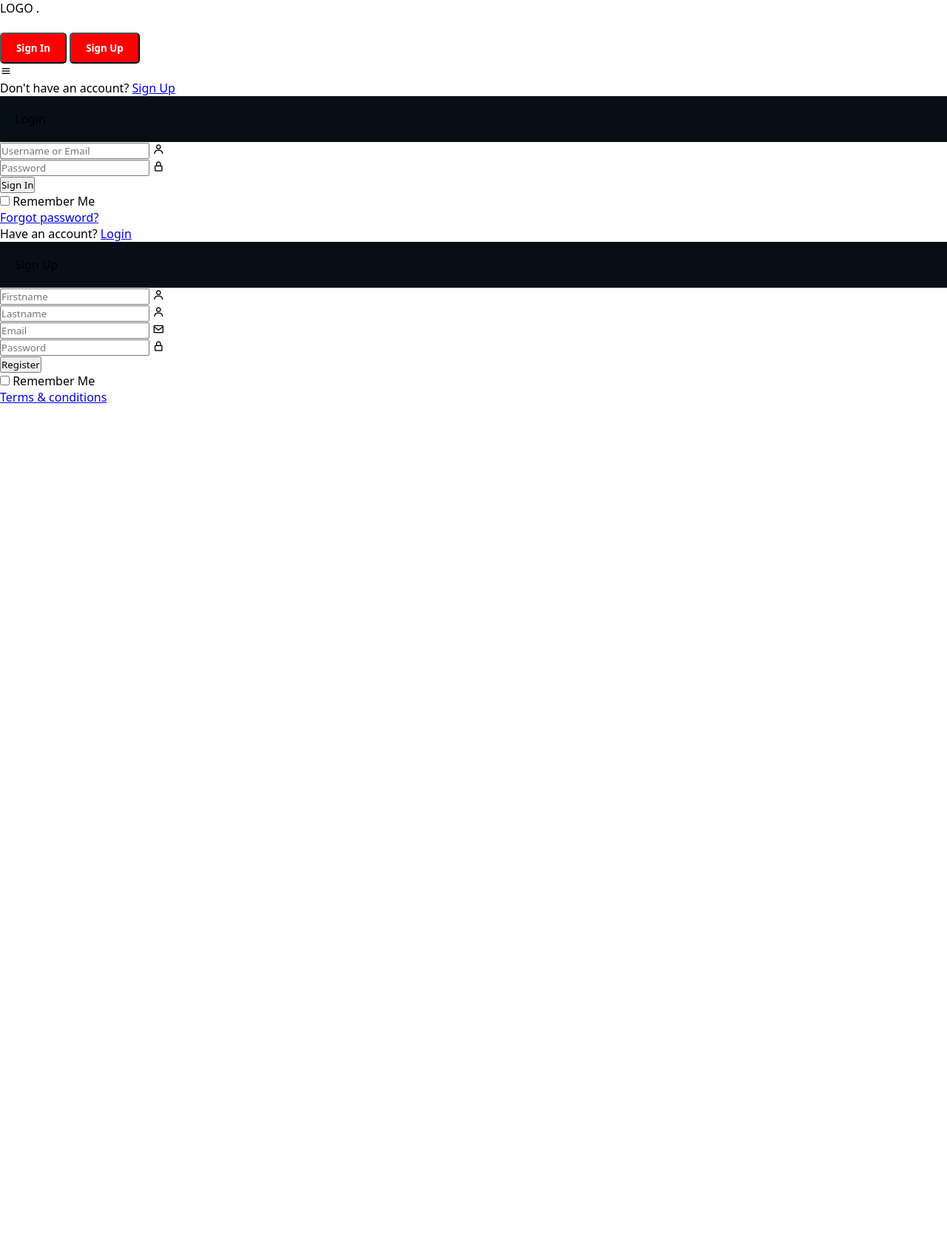
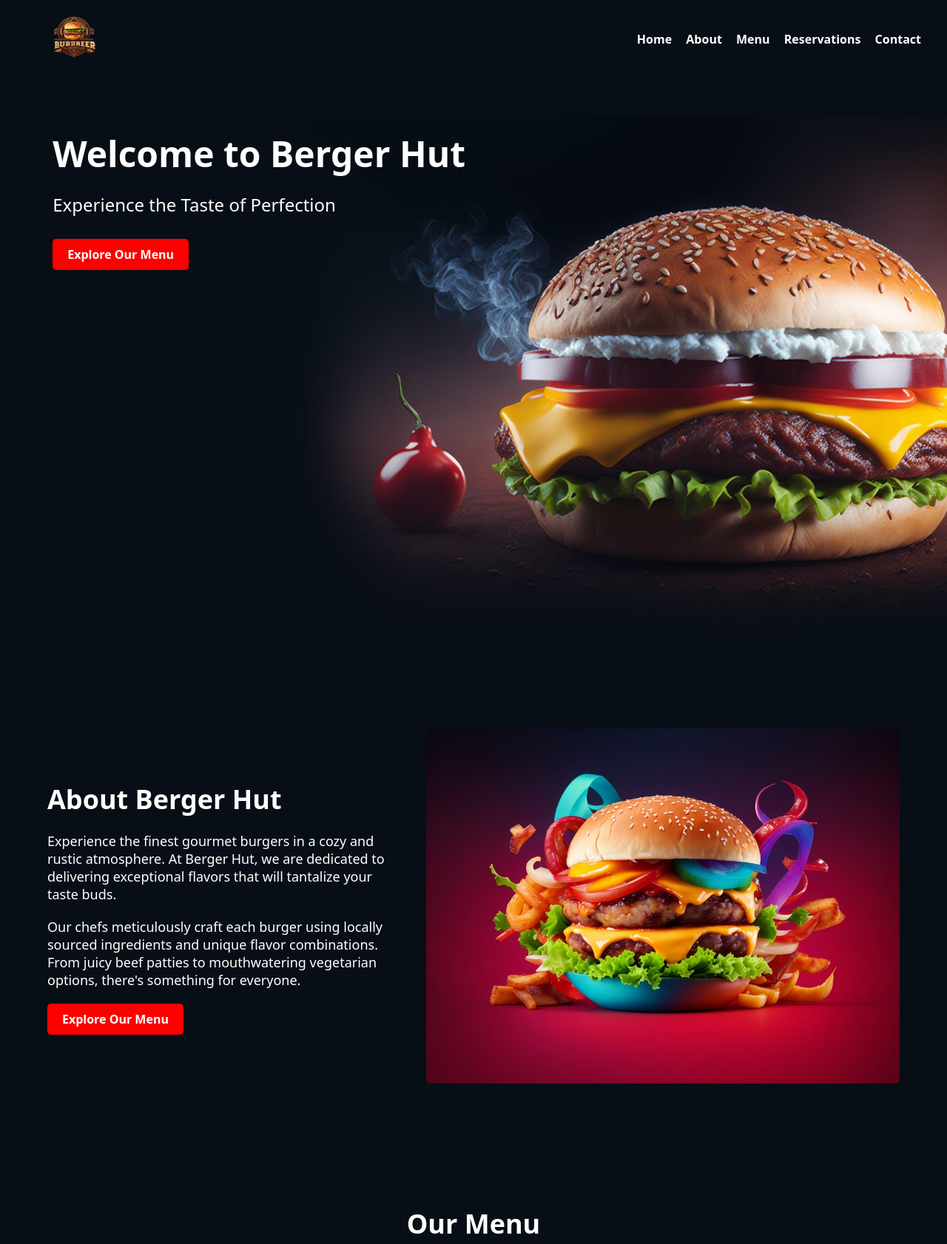
Before and after one commit to ashishkadam03/Burger-Website-Using-Chat-GPT, a plain HTML site: page index.html in a window 1280 px wide. Shown: the top 1682 px of the page at 74% size. Before the commit the page ends 800 px from the top, so only its background shows below. Drawn offline with nearby package versions, Linux system fonts and the light colour scheme.

Commit message:
Update index.html

```diff
--- a/index.html
+++ b/index.html
@@ -1,149 +1,171 @@
 <!DOCTYPE html>
-<html lang="en">
+<html>
 <head>
-    <meta charset="UTF-8">
-    <meta http-equiv="X-UA-Compatible" content="IE=edge">
-    <meta name="viewport" content="width=device-width, initial-scale=1.0">
-    <link href='https://unpkg.com/boxicons@2.1.4/css/boxicons.min.css' rel='stylesheet'>
-    <link rel="stylesheet" href="styles.css">
-    <title>Ashish | Login & Registration</title>
+
+  <title>Ashish | Berger Hut</title>
+  <link rel="stylesheet" type="text/css" href="styles.css">
+
+
 </head>
+
 <body>
- <div class="wrapper">
-    <nav class="nav">
-        <div class="nav-logo">
-            <p>LOGO .</p>
+	<header>
+	  <div class="logo">
+		<img src="images/iconlogo.png" alt="Berger Hut Logo">
 	  </div>
-        <div class="nav-menu" id="navMenu">
+	  <nav>
 		<ul>
-                <li><a href="#" class="link active">Home</a></li>
-                <li><a href="#" class="link">Blog</a></li>
-                <li><a href="#" class="link">Services</a></li>
-                <li><a href="#" class="link">About</a></li>
+		  <li><a href="#home">Home</a></li>
+		  <li><a href="#about">About</a></li>
+		  <li><a href="#menu">Menu</a></li>
+		  <li><a href="#reservations">Reservations</a></li>
+		  <li><a href="#contact">Contact</a></li>
 		</ul>
+	  </nav>
+	</header>
+
+<section class="hero">
+  <div class="hero-content">
+    <h1>Welcome to Berger Hut</h1>
+    <p>Experience the Taste of Perfection</p>
+    <a href="#menu" class="btn">Explore Our Menu</a>
   </div>
-        <div class="nav-button">
-            <button class="btn white-btn" id="loginBtn" onclick="login()">Sign In</button>
-            <button class="btn" id="registerBtn" onclick="register()">Sign Up</button>
+</section>
+
+<section class="about dark-theme">
+  <div class="about-content">
+    <h2>About Berger Hut</h2>
+    <p>Experience the finest gourmet burgers in a cozy and rustic atmosphere. At Berger Hut, we are dedicated to delivering exceptional flavors that will tantalize your taste buds.</p>
+    <p>Our chefs meticulously craft each burger using locally sourced ingredients and unique flavor combinations. From juicy beef patties to mouthwatering vegetarian options, there's something for everyone.</p>
+    <a href="#menu" class="btn">Explore Our Menu</a>
   </div>
-        <div class="nav-menu-btn">
-            <i class="bx bx-menu" onclick="myMenuFunction()"></i>
+  <div class="about-image">
+    <img src="images/about-image.jpg" alt="About Image">
   </div>
-    </nav>
+</section>
 
-<!----------------------------- Form box ----------------------------------->
-    <div class="form-box">
 
-        <!------------------- login form -------------------------->
-
-        <div class="login-container" id="login">
-            <div class="top">
-                <span>Don't have an account? <a href="#" onclick="register()">Sign Up</a></span>
-                <header>Login</header>
+<section class="menu">
+  <h2>Our Menu</h2>
+  <div class="menu-items">
+    <div class="menu-item">
+      <img src="images/burger1.jpg" alt="Burger 1">
+      <h3>Classic Cheeseburger</h3>
+      <p>A juicy beef patty topped with melted cheese, fresh lettuce, tomato, and our special sauce. Served with a side of crispy fries.</p>
     </div>
-            <div class="input-box">
-                <input type="text" class="input-field" placeholder="Username or Email">
-                <i class="bx bx-user"></i>
+    <div class="menu-item">
+      <img src="images/burger2.jpg" alt="Burger 2">
+      <h3>Veggie Delight</h3>
+      <p>A delicious veggie patty made from a blend of fresh vegetables and spices. Topped with avocado, sprouts, and tangy mayo. Served with a side of sweet potato fries.</p>
     </div>
-            <div class="input-box">
-                <input type="password" class="input-field" placeholder="Password">
-                <i class="bx bx-lock-alt"></i>
-            </div>
-            <div class="input-box">
-                <input type="submit" class="submit" value="Sign In">
-            </div>
-            <div class="two-col">
-                <div class="one">
-                    <input type="checkbox" id="login-check">
-                    <label for="login-check"> Remember Me</label>
-                </div>
-                <div class="two">
-                    <label><a href="#">Forgot password?</a></label>
+    <div class="menu-item">
+      <img src="images/burger3.jpg" alt="Burger 3">
+      <h3>Spicy BBQ Burger</h3>
+      <p>A fiery burger packed with flavor! Grilled chicken breast smothered in spicy BBQ sauce, topped with jalapenos, crispy onion rings, and chipotle mayo. Served with a side of coleslaw.</p>
     </div>
   </div>
+</section>
+
+<section class="reservations">
+  <div class="reservation-form">
+    <h2>Make a Reservation</h2>
+    <form>
+      <input type="text" name="name" placeholder="Your Name" required>
+      <input type="email" name="email" placeholder="Your Email" required>
+      <input type="tel" name="phone" placeholder="Phone Number" required>
+      <input type="date" name="date" required>
+      <input type="time" name="time" required>
+      <textarea name="message" placeholder="Additional Message" rows="5"></textarea>
+      <button type="submit">Submit</button>
+    </form>
   </div>
+</section>
 
-        <!------------------- registration form -------------------------->
-        <div class="register-container" id="register">
-            <div class="top">
-                <span>Have an account? <a href="#" onclick="login()">Login</a></span>
-                <header>Sign Up</header>
+
+<section class="testimonials">
+  <h2>What Our Customers Say</h2>
+  <div class="testimonial">
+    <img src="images/customer1.jpg" alt="Customer 1">
+    <p>"The burgers at Berger Hut are simply amazing! The flavors are rich, and the ingredients are always fresh. It's my go-to place whenever I'm craving a delicious meal."</p>
+    <h4>John Doe</h4>
   </div>
-            <div class="two-forms">
-                <div class="input-box">
-                    <input type="text" class="input-field" placeholder="Firstname">
-                    <i class="bx bx-user"></i>
+  <div class="testimonial">
+    <img src="images/customer2.jpg" alt="Customer 2">
+    <p>"Berger Hut never disappoints! The quality of their burgers and the friendly service make it a top-notch dining experience. I highly recommend it to all burger lovers!"</p>
+    <h4>Jane Smith</h4>
   </div>
-                <div class="input-box">
-                    <input type="text" class="input-field" placeholder="Lastname">
-                    <i class="bx bx-user"></i>
+</section>
+
+
+<section class="gallery">
+  <h2>Gallery</h2>
+  <div class="image-grid">
+    <div class="image-item">
+      <img src="images/gallery1.jpg" alt="Image 1">
+    </div>
+    <div class="image-item">
+      <img src="images/gallery2.jpg" alt="Image 2">
+    </div>
+    <div class="image-item">
+      <img src="images/gallery3.jpg" alt="Image 3">
+    </div>
+    <div class="image-item">
+      <img src="images/gallery4.jpg" alt="Image 4">
     </div>
   </div>
-            <div class="input-box">
-                <input type="text" class="input-field" placeholder="Email">
-                <i class="bx bx-envelope"></i>
+</section>
+
+<section class="contact">
+  <div class="contact-container">
+    <h2>Contact Us</h2>
+    <div class="contact-info">
+      <div class="info-item">
+        <i class="fas fa-map-marker-alt"></i>
+        <p>123 Main Street, City, Country</p>
       </div>
-            <div class="input-box">
-                <input type="password" class="input-field" placeholder="Password">
-                <i class="bx bx-lock-alt"></i>
+      <div class="info-item">
+        <i class="fas fa-phone-alt"></i>
+        <p>+1 234 567 890</p>
       </div>
-            <div class="input-box">
-                <input type="submit" class="submit" value="Register">
-            </div>
-            <div class="two-col">
-                <div class="one">
-                    <input type="checkbox" id="register-check">
-                    <label for="register-check"> Remember Me</label>
-                </div>
-                <div class="two">
-                    <label><a href="#">Terms & conditions</a></label>
+      <div class="info-item">
+        <i class="fas fa-envelope"></i>
+        <p>info@bergerhut.com</p>
       </div>
     </div>
+    <form class="contact-form">
+      <input type="text" name="name" placeholder="Your Name" required>
+      <input type="email" name="email" placeholder="Your Email" required>
+      <textarea name="message" placeholder="Your Message" rows="5" required></textarea>
+      <button type="submit">Send Message</button>
+    </form>
+  </div>
+</section>
+
+
+
+
+<footer class="footer">
+  <div class="footer-content">
+    <div class="footer-logo">
+      <img src="images/iconlogo.png" alt="Logo">
+    </div>
+    <nav class="footer-links">
+      <a href="#">Home</a>
+      <a href="#">About</a>
+      <a href="#">Menu</a>
+      <a href="#">Reservations</a>
+      <a href="#">Testimonials</a>
+      <a href="#">Gallery</a>
+      <a href="#">Contact</a>
+    </nav>
+    <div class="footer-social">
+      <a href="#"><i class="fab fa-facebook"></i></a>
+      <a href="#"><i class="fab fa-twitter"></i></a>
+      <a href="#"><i class="fab fa-instagram"></i></a>
     </div>
   </div>
-</div>
+  <p class="footer-text">&copy; 2023 Berger Hut. All rights reserved.</p>
+</footer>
 
 
-<script>
-
-   function myMenuFunction() {
-    var i = document.getElementById("navMenu");
-
-    if(i.className === "nav-menu") {
-        i.className += " responsive";
-    } else {
-        i.className = "nav-menu";
-    }
-   }
-
-</script>
-
-<script>
-
-    var a = document.getElementById("loginBtn");
-    var b = document.getElementById("registerBtn");
-    var x = document.getElementById("login");
-    var y = document.getElementById("register");
-
-    function login() {
-        x.style.left = "4px";
-        y.style.right = "-520px";
-        a.className += " white-btn";
-        b.className = "btn";
-        x.style.opacity = 1;
-        y.style.opacity = 0;
-    }
-
-    function register() {
-        x.style.left = "-510px";
-        y.style.right = "5px";
-        a.className = "btn";
-        b.className += " white-btn";
-        x.style.opacity = 0;
-        y.style.opacity = 1;
-    }
-
-</script>
-
 </body>
-</html>
```
Lines whose indentation alone changed are shown as unchanged.
